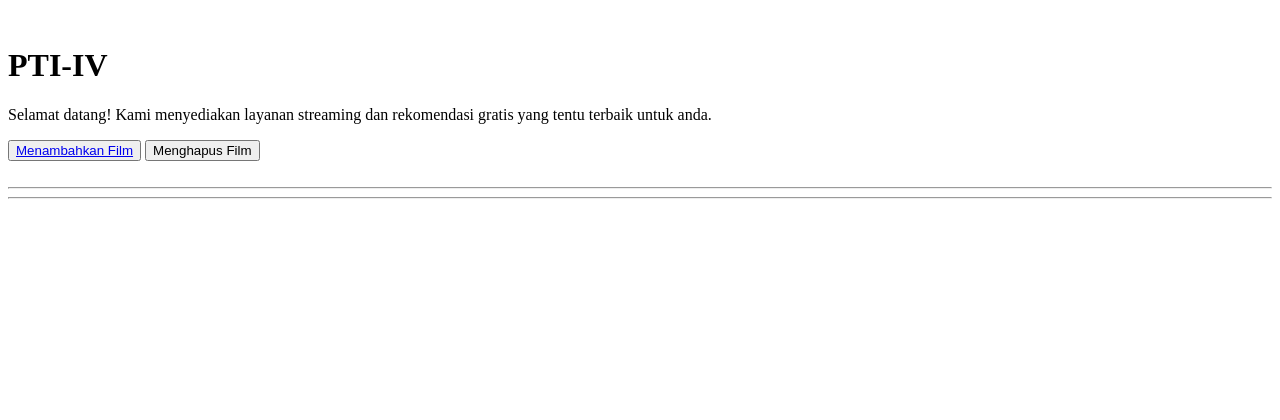
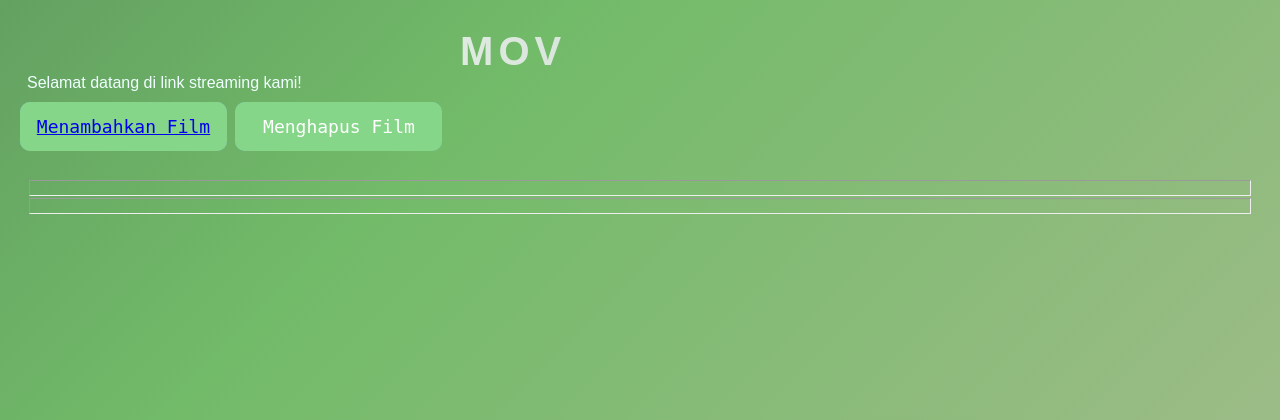
Before and after one commit to eugeniusms/pti-kelompok-4, a Django app: template app1/templates/app1/movie_sorted.html in a window 1280 px wide. Shown: the top 420 px of the page. Before the commit the page ends 199 px from the top, so only its background shows below. Run offline with Django 3.2, Linux system fonts and the light colour scheme; the template is opened without the code that fills it, so the values that code supplies are empty.

Commit message:
fitur sort little modif

```diff
--- a/app1/templates/app1/movie_sorted.html
+++ b/app1/templates/app1/movie_sorted.html
@@ -1,18 +1,19 @@
 <!DOCTYPE html>
 <html lang="en">
 <head>
+    <link rel="stylesheet" type="text/css" href="movies.css">
     <meta charset="UTF-8">
     <meta http-equiv="X-UA-Compatible" content="IE=edge">
     <meta name="viewport" content="width=device-width, initial-scale=1.0">
     <title>Kelompok 4</title>
 </head>
 <body, style="padding: 25px">
-    <h1>PTI-IV</h1>
-    <p>Selamat datang! Kami menyediakan layanan streaming dan rekomendasi gratis yang tentu terbaik untuk anda.</p>
-    <button><a href="form">Menambahkan Film</a></button>
+    <h1>MOVIE PAK TEI</h1>
+    <p>Selamat datang di link streaming kami!</p>
+    <button class = "glow-on-hover" type=button><a href="form">Menambahkan Film</a></button>
 
     <!-- Mode menghapus memunculkan semua tombol untuk menghapus film dari database  -->
-    <button>Menghapus Film</button>
+    <button class = "glow-on-hover" type=button>Menghapus Film</button>
     <br>
     <br>
     <div>
@@ -27,9 +28,9 @@
             <p>{{ movie.genre }}</p>
             <p>{{ movie.tahun_rilis }}</p>
 
-            <button><input width="45" height = "30" type="image" name="Like" src="https://e7.pngegg.com/pngimages/385/728/png-clipart-emoji-facebook-emoticon-heart-facebook-love-emoji-heart-illustration-miscellaneous-text.png" alt="text"></button>
-            <button>Dislike</button>
-            <button>Remove</button>
+            <button class = "type"><input width="45" height = "30" type="image" name="Like" src="https://e7.pngegg.com/pngimages/385/728/png-clipart-emoji-facebook-emoticon-heart-facebook-love-emoji-heart-illustration-miscellaneous-text.png" alt="text"></button>
+            <button class = "glow-on-hover">Dislike</button>
+            <button class = "glow-on-hover">Remove</button>
             <hr>
             <hr>
         </div>
```
